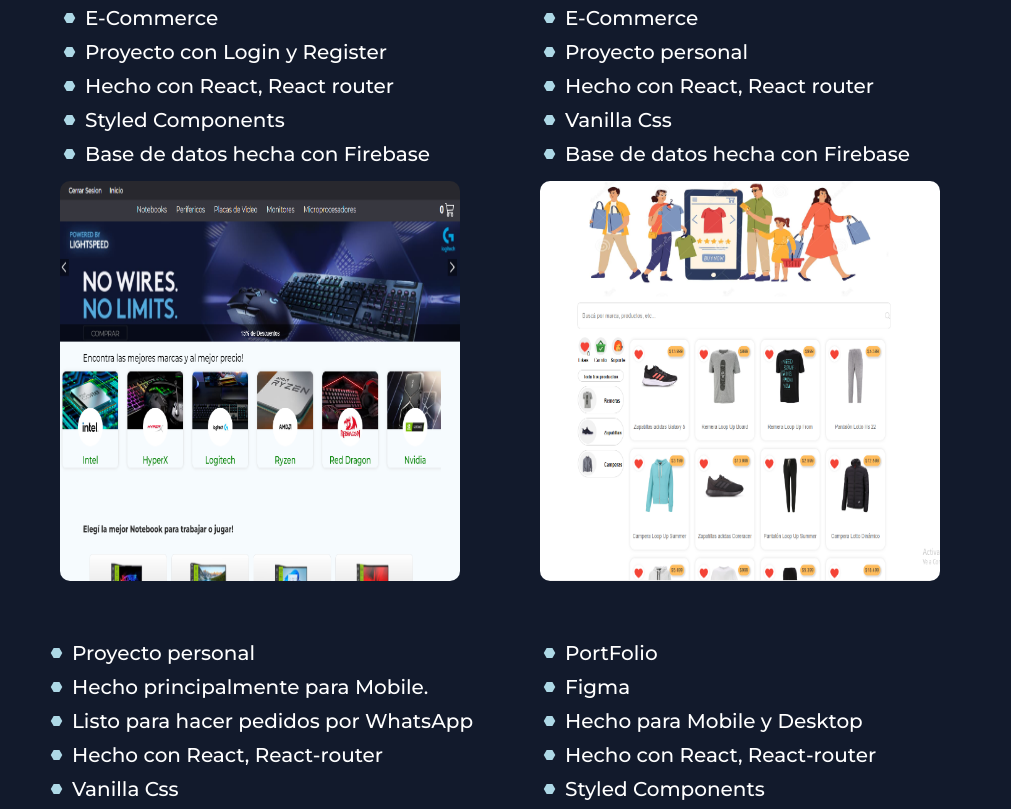
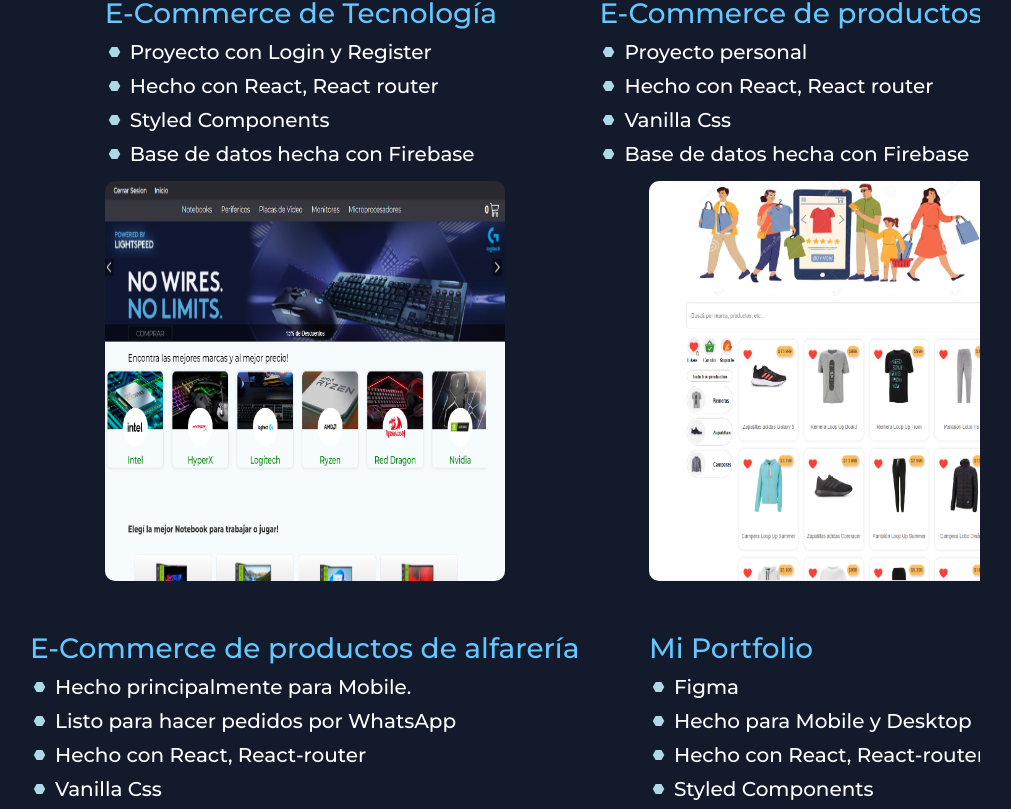
Before and after one commit to Facualemandi/facundo-alemandi-portfolio, a React (Create React App) app: page /#/ in a window 1280 px wide. Shown: the part 1031-1840 px from the top of the page, without its empty margins (140-1151 px from the left). Built offline with nearby package versions, Linux system fonts and the light colour scheme.

Commit message:
Agregando Product Name

```diff
--- a/src/Components/Projects/Projects.js
+++ b/src/Components/Projects/Projects.js
@@ -27,6 +27,12 @@ const {
   LinkToDeploy,
 } = StylesProject();
 
+const ProjectName = styled.p`
+ font-size: 28px;
+ font-family: 'Montserrat', sans-serif;
+ color: #66c7ff;
+`
+
 const Projects = ({ isProjects }) => {
   const { theme } = useThemeMode();
   const {
@@ -52,21 +58,11 @@ const Projects = ({ isProjects }) => {
         <ContainerDesktop>
           <SectionOne>
             <Ul valor={theme}>
-              <Li>
-                <Point /> E-Commerce
-              </Li>
-              <Li>
-                <Point /> Proyecto con Login y Register
-              </Li>
-              <Li>
-                <Point /> Hecho con React, React router
-              </Li>
-              <Li>
-                <Point /> Styled Components
-              </Li>
-              <Li>
-                <Point /> Base de datos hecha con Firebase
-              </Li>
+              <ProjectName>E-Commerce de Tecnología</ProjectName>
+              <Li><Point /> Proyecto con Login y Register</Li>
+              <Li><Point /> Hecho con React, React router</Li>
+              <Li><Point /> Styled Components</Li>
+              <Li><Point /> Base de datos hecha con Firebase</Li>
             </Ul>
 
             <ContainerDeploy onClick={firstProject}>
@@ -100,21 +96,11 @@ const Projects = ({ isProjects }) => {
 
           <SectionOne>
             <Ul valor={theme}>
-              <Li>
-                <Point /> E-Commerce{" "}
-              </Li>
-              <Li>
-                <Point /> Proyecto personal
-              </Li>
-              <Li>
-                <Point /> Hecho con React, React router
-              </Li>
-              <Li>
-                <Point /> Vanilla Css
-              </Li>
-              <Li>
-                <Point /> Base de datos hecha con Firebase
-              </Li>
+            <ProjectName>E-Commerce de productos de ropa</ProjectName>
+              <Li> <Point /> Proyecto personal </Li>
+              <Li> <Point /> Hecho con React, React router </Li>
+              <Li>  <Point /> Vanilla Css </Li>
+              <Li> <Point /> Base de datos hecha con Firebase </Li>
             </Ul>
 
             <ContainerDeploy onClick={twoProject}>
@@ -148,21 +134,11 @@ const Projects = ({ isProjects }) => {
 
           <SectionOne>
             <Ul valor={theme}>
-              <Li>
-                <Point /> Proyecto personal
-              </Li>
-              <Li>
-                <Point /> Hecho principalmente para Mobile.
-              </Li>
-              <Li>
-                <Point /> Listo para hacer pedidos por WhatsApp
-              </Li>
-              <Li>
-                <Point /> Hecho con React, React-router
-              </Li>
-              <Li>
-                <Point /> Vanilla Css
-              </Li>
+            <ProjectName>E-Commerce de productos de alfarería</ProjectName>
+              <Li> <Point /> Hecho principalmente para Mobile. </Li>
+              <Li> <Point /> Listo para hacer pedidos por WhatsApp </Li>
+              <Li> <Point /> Hecho con React, React-router </Li>
+              <Li> <Point /> Vanilla Css </Li>
             </Ul>
 
             <ContainerDeploy onClick={threeProject}>
@@ -196,21 +172,11 @@ const Projects = ({ isProjects }) => {
 
           <SectionOne>
             <Ul valor={theme}>
-              <Li>
-                <Point /> PortFolio
-              </Li>
-              <Li>
-                <Point /> Figma
-              </Li>
-              <Li>
-                <Point /> Hecho para Mobile y Desktop
-              </Li>
-              <Li>
-                <Point /> Hecho con React, React-router
-              </Li>
-              <Li>
-                <Point /> Styled Components
-              </Li>
+            <ProjectName>Mi Portfolio</ProjectName>
+              <Li> <Point /> Figma </Li>
+              <Li> <Point /> Hecho para Mobile y Desktop </Li>
+              <Li> <Point /> Hecho con React, React-router </Li>
+              <Li> <Point /> Styled Components </Li>
             </Ul>
 
             <ContainerDeploy onClick={fourProject}>
@@ -244,18 +210,10 @@ const Projects = ({ isProjects }) => {
 
           <SectionOne>
             <Ul valor={theme}>
-              <Li>
-                <Point /> Copia de Mercado Libre
-              </Li>
-              <Li>
-                <Point /> Hecho con React
-              </Li>
-              <Li>
-                <Point /> Vanilla Css
-              </Li>
-              <Li>
-                <Point /> Hecho para Mobile y Desktop{" "}
-              </Li>
+            <ProjectName>Copia de Mercado Libre</ProjectName>
+              <Li> <Point /> Hecho con React </Li>
+              <Li> <Point /> Vanilla Css </Li>
+              <Li> <Point /> Hecho para Mobile y Desktop{" "} </Li>
             </Ul>
 
             <ContainerDeploy onClick={fiveProject}>
```
